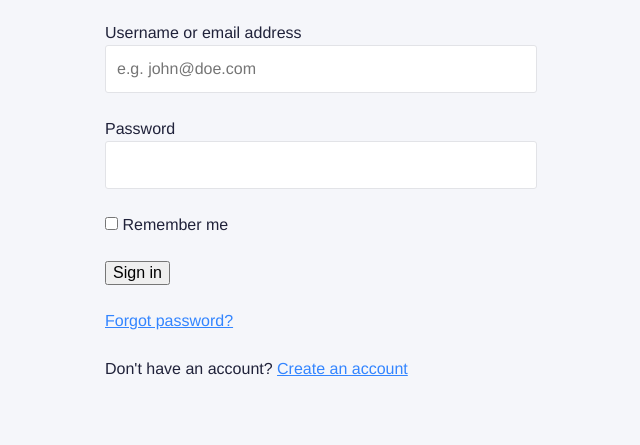
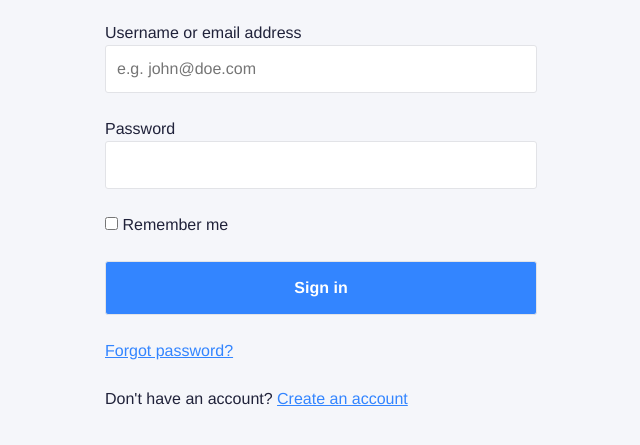
Before and after one commit to nmct-create3/login-form-design-AykoG, a plain HTML site: page index.html in a window 1280 px wide. Shown: the part 123-568 px from the top of the page, without its empty margins (319-959 px from the left). Drawn offline with Linux system fonts and the light colour scheme.

Commit message:
Update index.html

```diff
--- a/index.html
+++ b/index.html
@@ -54,7 +54,7 @@
                             </label>
                         </p>
                         <p>
-                            <input type="submit" value="Sign in"/input>
+                            <input class="o-button-reset c-button" type="submit" value="Sign in"/input>
                         </p>
                         <p>
                             <a href="#!">
```
